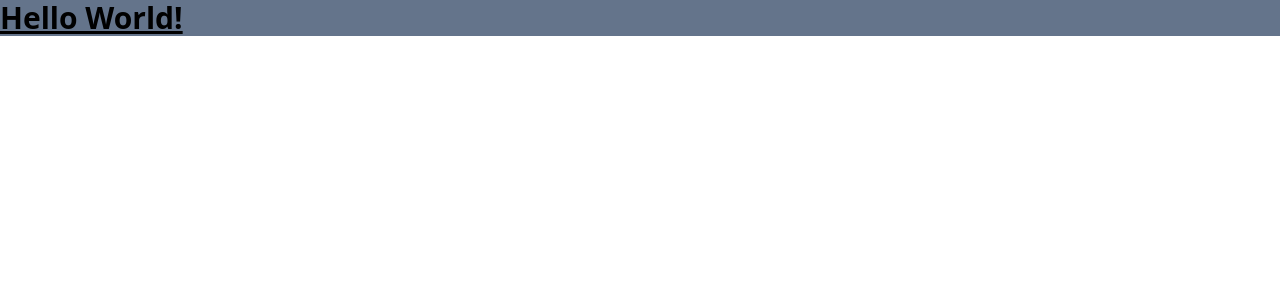
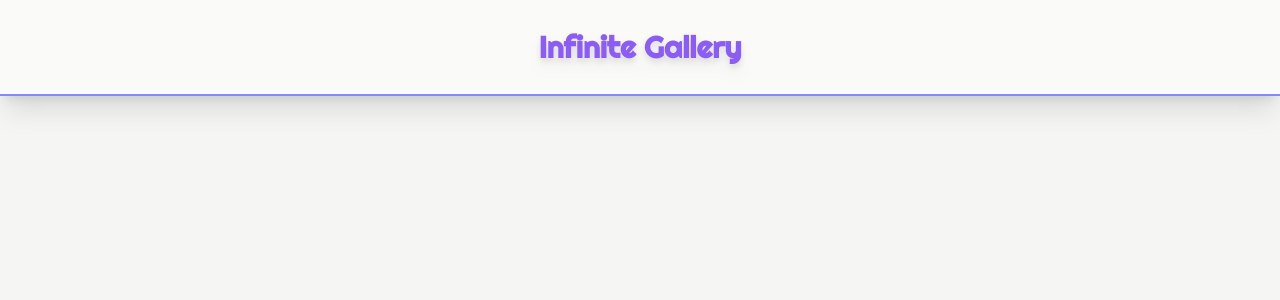
Before and after one commit to Medasxo/infinite-scroll-gallery, a React (Create React App) app: page / in a window 1280 px wide. Shown: the top 300 px of the page. Built offline with nearby package versions, Linux system fonts and the light colour scheme.

Commit message:
Add a custom font, header component

```diff
--- a/public/index.html
+++ b/public/index.html
@@ -25,6 +25,12 @@
       Learn how to configure a non-root public URL by running `npm run build`.
     -->
     <title>React App</title>
+    <link rel="preconnect" href="https://fonts.googleapis.com" />
+    <link rel="preconnect" href="https://fonts.gstatic.com" crossorigin />
+    <link
+      href="https://fonts.googleapis.com/css2?family=Righteous&display=swap"
+      rel="stylesheet"
+    />
   </head>
   <body>
     <noscript>You need to enable JavaScript to run this app.</noscript>
--- a/src/App.tsx
+++ b/src/App.tsx
@@ -1,9 +1,10 @@
 import React from 'react';
+import Header from './Header';
 
-function App() {
+const App: React.FC = () => {
   return (
-    <div className="text-3xl font-bold underline bg-slate-500">
-     Hello World!
+    <div className='bg-stone-100 h-screen'>
+     <Header></Header>
     </div>
   );
 }
--- /dev/null
+++ b/src/Header.tsx
@@ -0,0 +1,11 @@
+import React from 'react'
+
+const Header: React.FC = () => {
+  return (
+    <div className='h-24 bg-stone-50 flex justify-center items-center border-b-2 border-indigo-400 shadow-xl'>
+        <h2 className='text-violet-500 text-3xl font-extrabold drop-shadow-lg font-righteous'>Infinite Gallery</h2>
+    </div>
+  )
+}
+
+export default Header
--- a/tailwind.config.js
+++ b/tailwind.config.js
@@ -1,10 +1,15 @@
 /** @type {import('tailwindcss').Config} */
 module.exports = {
+  darkMode: 'class',
   content: [
     "./src/**/*.{js,jsx,ts,tsx}",
   ],
   theme: {
-    extend: {},
+    extend: {
+      fontFamily: {
+        'righteous': ['Righteous', 'cursive']
+      }
+    },
   },
   plugins: [],
 }
```
